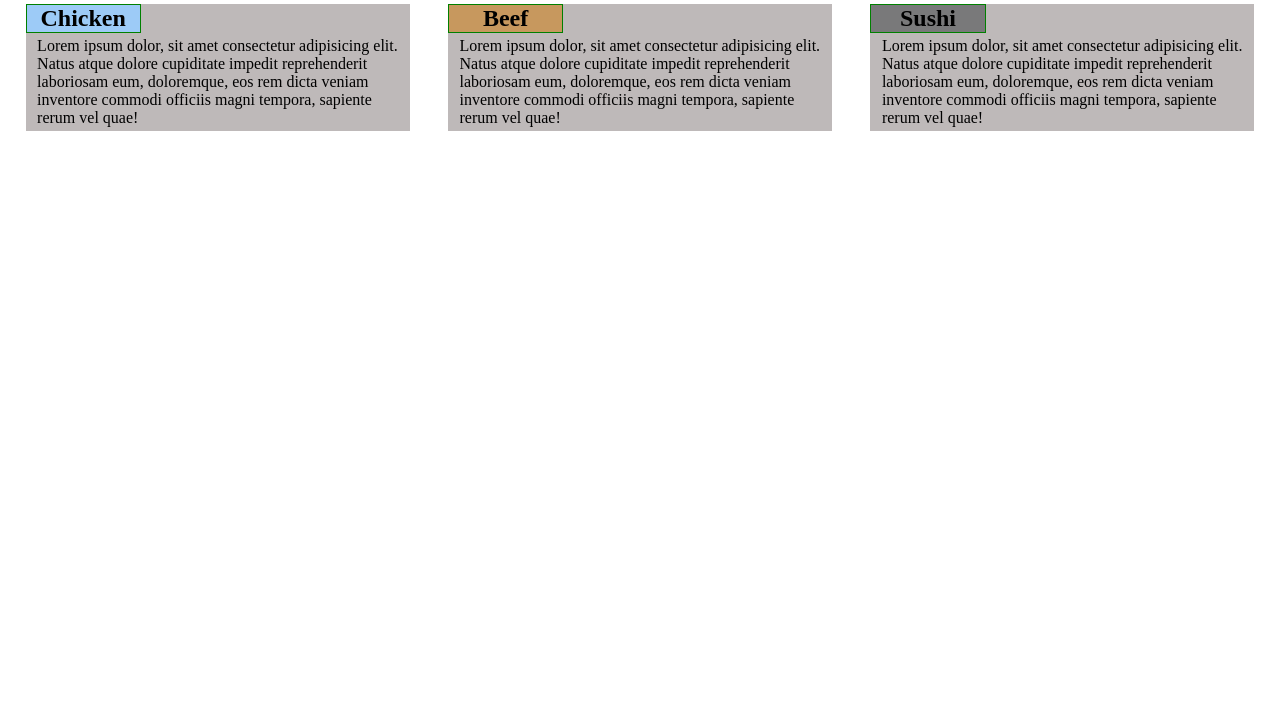
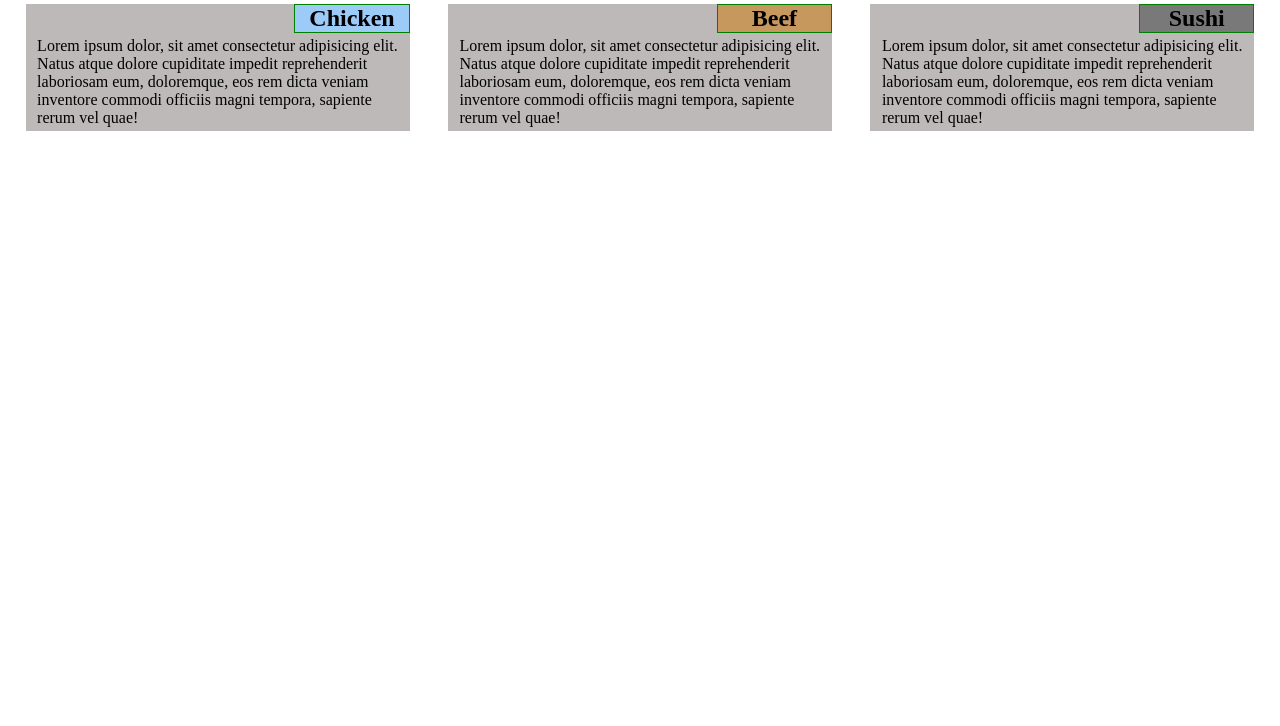
Before and after one commit to thesaqibmumtaz/module2-solution, a plain HTML site: page index.html in a window 1280 px wide. Shown: the part 74-800 px from the top of the page. Drawn offline with Linux system fonts and the light colour scheme.

Commit message:
update style.css

```diff
--- a/style.css
+++ b/style.css
@@ -9,7 +9,7 @@
     margin: 20px;
 }
 h2{
-    width: 30%;
+     margin-left: 70%;
     border: 1px solid green;
     background-color: rgb(233, 221, 206);
     text-align: center;
```
